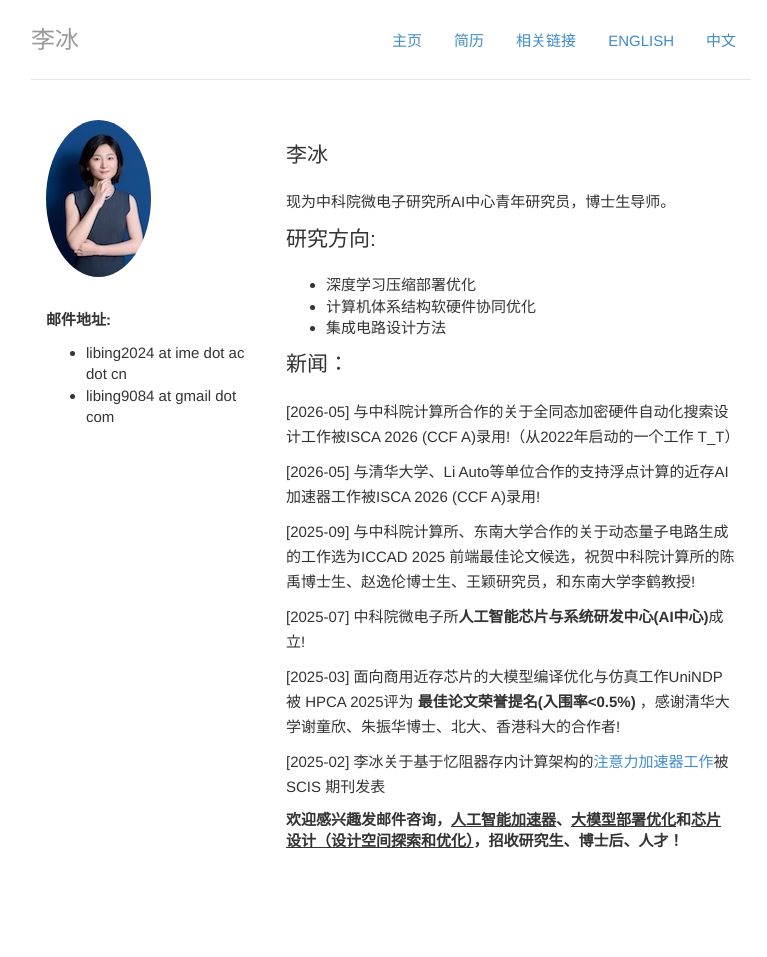
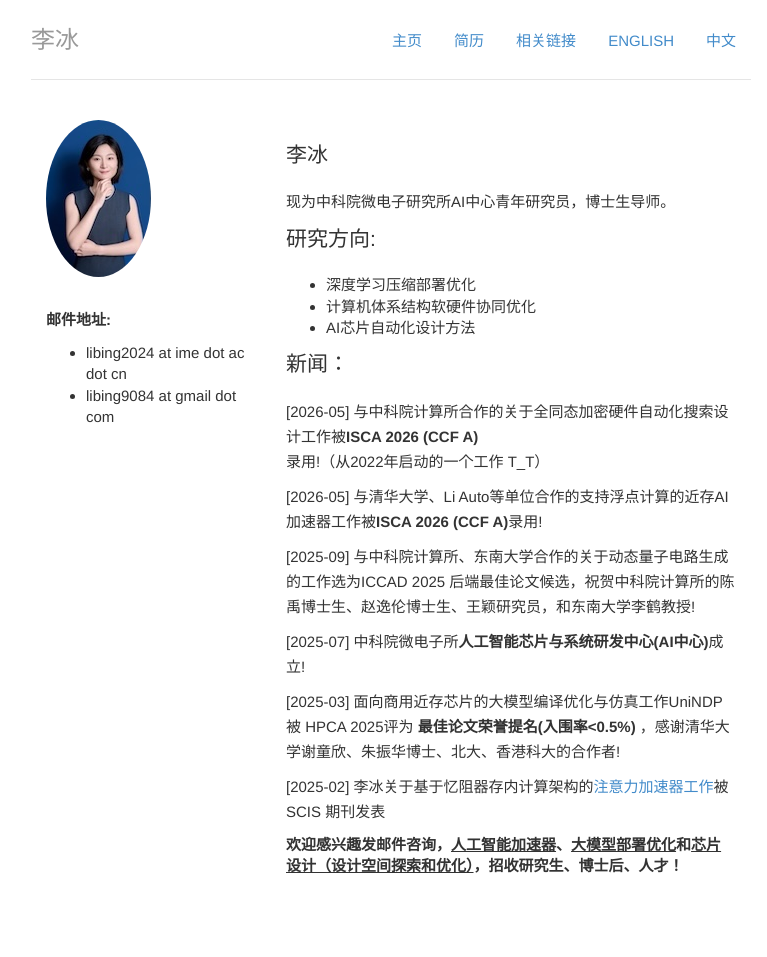
Before and after one commit to libingict/libingict.github.io, a Jekyll site: the page built from index_cn.html, in a window 1280 px wide. Shown: the whole page, without its empty margins (249-1016 px from the left). Built offline with Jekyll 4.4.1, drawn with Linux system fonts in a browser that asks for light colours; before the commit the page ends 932 px from its top, so only the background shows below that.

Commit message:
fix typo

```diff
--- a/index_cn.html
+++ b/index_cn.html
@@ -55,13 +55,13 @@ cv: passive
             <ul>
                 <li>深度学习压缩部署优化</li>
                 <li>计算机体系结构软硬件协同优化</li>
-                <li>集成电路设计方法</li>
+                <li>AI芯片自动化设计方法</li>
             </ul>
             <p class="lead" , id="news">新闻：</p>
 
-            <p>[2026-05] 与中科院计算所合作的关于全同态加密硬件自动化搜索设计工作被ISCA 2026 (CCF A)录用!（从2022年启动的一个工作 T_T）</p>
-            <p>[2026-05] 与清华大学、Li Auto等单位合作的支持浮点计算的近存AI加速器工作被ISCA 2026 (CCF A)录用! </p>
-            <p>[2025-09] 与中科院计算所、东南大学合作的关于动态量子电路生成的工作选为ICCAD 2025 前端最佳论文候选，祝贺中科院计算所的陈禹博士生、赵逸伦博士生、王颖研究员，和东南大学李鹤教授!</p>
+            <p>[2026-05] 与中科院计算所合作的关于全同态加密硬件自动化搜索设计工作被<b>ISCA 2026 (CCF A)</b>录用!（从2022年启动的一个工作 T_T）</p>
+            <p>[2026-05] 与清华大学、Li Auto等单位合作的支持浮点计算的近存AI加速器工作被<b>ISCA 2026 (CCF A)</b>录用! </p>
+            <p>[2025-09] 与中科院计算所、东南大学合作的关于动态量子电路生成的工作选为ICCAD 2025 后端最佳论文候选，祝贺中科院计算所的陈禹博士生、赵逸伦博士生、王颖研究员，和东南大学李鹤教授!</p>
 
             <p>[2025-07] 中科院微电子所<b>人工智能芯片与系统研发中心(AI中心)</b>成立!
             </p>
--- a/index_en.html
+++ b/index_en.html
@@ -43,7 +43,7 @@ cv: passive
             <ul>
                 <li>Deep Learning Compression and Deployment Optimization</li>
                 <li>Hardware-Software Co-Optimization for Computer Architecture</li>
-                <li>VLSI Design Methodologies</li>
+                <li>AI Chip Design Methodologies</li>
             </ul>
             <p class="lead" , id="news">News:</p>
 
```
Also changed, not shown: other parts of index_en.html (+1 -1 lines).
